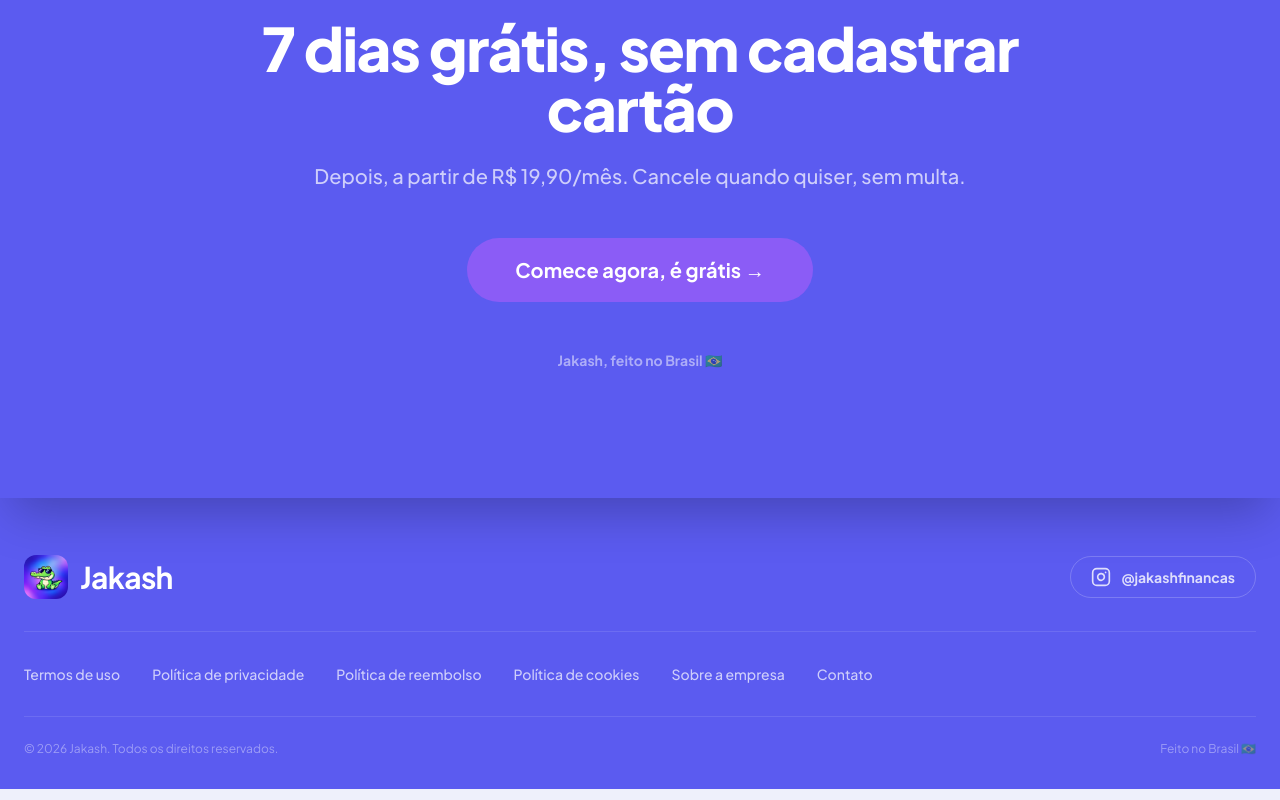
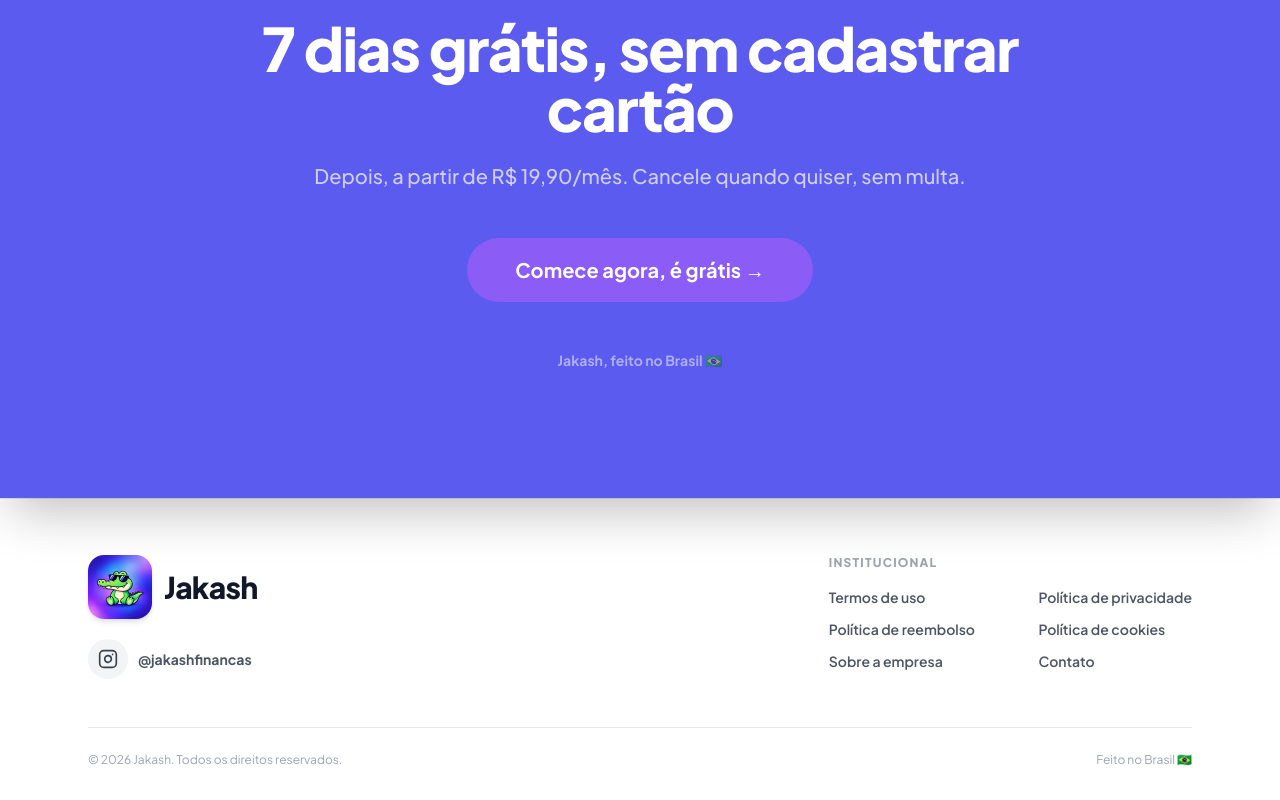
Before and after one commit to andrewsmorais/Dim-DIm-, a Next.js app: page / in a window 1280 px wide. Shown: the part 7182-7982 px from the top of the page. Built offline with nearby package versions, Linux system fonts and the light colour scheme; no server answers.

Commit message:
Redesign footer: white background, jacare logo with Instagram below, all pages on the right
Co-Authored-By: Claude Sonnet 5.5 <noreply@anthropic.com>
Claude-Session: https://claude.ai/code/session_0173mJSXeSC2Xzw29ZsWZu14

```diff
--- a/src/components/Footer.tsx
+++ b/src/components/Footer.tsx
@@ -3,6 +3,7 @@ import Link from "next/link";
 export const INSTAGRAM_HANDLE = "jakashfinancas";
 export const INSTAGRAM_URL = `https://www.instagram.com/${INSTAGRAM_HANDLE}/`;
 
+// Cada item abre a sua própria página (o usuário lê e volta pelo botão "Voltar ao início" ou pelo navegador).
 const LINKS: { href: string; label: string }[] = [
   { href: "/termos-de-uso", label: "Termos de uso" },
   { href: "/politica-de-privacidade", label: "Política de privacidade" },
@@ -25,14 +26,15 @@ function InstagramIcon({ size = 20 }: { size?: number }) {
 
 export function Footer() {
   return (
-    <footer className="bg-brand-dark pt-14 pb-8 px-6 border-t border-brand-dark">
-      <div className="max-w-7xl mx-auto">
-        {/* Marca de um lado, Instagram do outro */}
-        <div className="flex flex-col sm:flex-row sm:items-center justify-between gap-6 pb-8 border-b border-white/10">
-          <Link href="/" className="flex items-center gap-3">
+    <footer className="bg-white border-t border-gray-200 text-gray-900">
+      <div className="max-w-6xl mx-auto px-6 pt-14 pb-8">
+        <div className="flex flex-col md:flex-row md:justify-between gap-12">
+          {/* Lado esquerdo: jacaré + nome, e o Instagram embaixo */}
+          <div className="flex flex-col items-start gap-5">
+            <Link href="/" className="flex items-center gap-3" aria-label="Jakash, página inicial">
               {/* eslint-disable-next-line @next/next/no-img-element */}
-            <img src="/logo.png" alt="Jakash" className="w-11 h-11 rounded-xl object-cover" />
-            <span className="font-bold text-3xl tracking-tight text-white">Jakash</span>
+              <img src="/logo.png" alt="Jakash" className="w-16 h-16 rounded-2xl object-cover shadow-md" />
+              <span className="font-extrabold text-3xl tracking-tight text-gray-900">Jakash</span>
             </Link>
 
             <a
@@ -40,20 +42,27 @@ export function Footer() {
               target="_blank"
               rel="noopener noreferrer"
               aria-label={`Instagram do Jakash (@${INSTAGRAM_HANDLE})`}
-            className="inline-flex items-center gap-2.5 w-max rounded-full border border-white/20 px-5 py-2.5 text-sm font-bold text-white/80 hover:text-white hover:border-white/50 transition-colors"
+              className="inline-flex items-center gap-2.5 text-sm font-bold text-gray-600 hover:text-brand-dark transition-colors"
             >
-            <InstagramIcon /> @{INSTAGRAM_HANDLE}
+              <span className="w-10 h-10 rounded-full bg-gray-100 flex items-center justify-center text-gray-700"><InstagramIcon /></span>
+              @{INSTAGRAM_HANDLE}
             </a>
           </div>
 
-        {/* Menu institucional */}
-        <nav aria-label="Links institucionais" className="flex flex-wrap justify-center sm:justify-start gap-x-8 gap-y-3 py-8 text-sm font-medium">
+          {/* Lado direito: todas as páginas */}
+          <nav aria-label="Links institucionais">
+            <p className="text-xs font-extrabold tracking-widest text-gray-400 mb-4">INSTITUCIONAL</p>
+            <ul className="grid grid-cols-1 sm:grid-cols-2 gap-x-14 gap-y-3 text-sm font-semibold">
               {LINKS.map((l) => (
-            <Link key={l.href} href={l.href} className="text-white/70 hover:text-white transition-colors">{l.label}</Link>
+                <li key={l.href}>
+                  <Link href={l.href} className="text-gray-600 hover:text-brand-dark transition-colors">{l.label}</Link>
+                </li>
               ))}
+            </ul>
           </nav>
+        </div>
 
-        <div className="text-xs text-white/40 flex flex-col sm:flex-row items-center justify-between gap-2 pt-6 border-t border-white/10">
+        <div className="mt-12 pt-6 border-t border-gray-200 text-xs text-gray-400 flex flex-col sm:flex-row items-center justify-between gap-2">
           <p>© {new Date().getFullYear()} Jakash. Todos os direitos reservados.</p>
           <p>Feito no Brasil 🇧🇷</p>
         </div>
```
Lines whose indentation alone changed are shown as unchanged.
